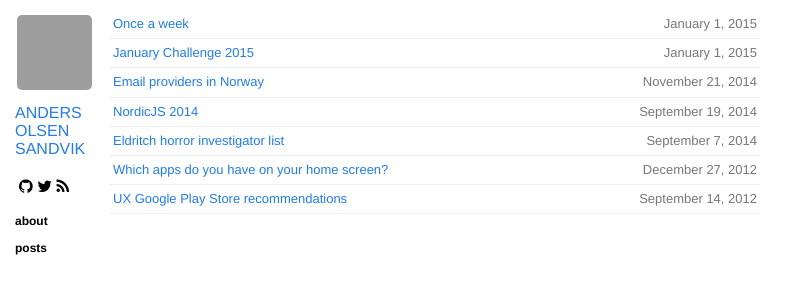
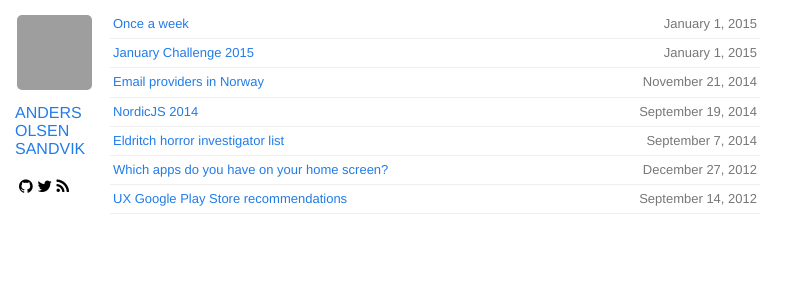
Before and after one commit to Andersos/andersos.net, a Jekyll site: the page built from index.html, in a window 1280 px wide. Shown: the top 300 px of the page, without its empty margins (0-808 px from the left). Built offline with Jekyll 4.4.1, drawn with Linux system fonts in a browser that asks for light colours; nearby versions of some CDN libraries; Markdown is read by kramdown in place of the engine named in the settings; grey boxes are pictures that could not be loaded.

Commit message:
Update default.html

```diff
--- a/_layouts/default.html
+++ b/_layouts/default.html
@@ -35,13 +35,6 @@
             <a href="https://twitter.com/Andersos" target="_blank"><i class="fa fa-twitter"></i></a>
             <a href="{{ site.baseurl }}atom.xml"><i class="fa fa-rss"></i></a>
         </section>
-
-        <section class="sections">
-            <ul>
-                <li><a href="{{ site.baseurl }}about.html">about</a></li>
-                <li><a href="{{ site.baseurl }}">posts</a></li>
-            </ul>
-        </section>
     </section>
 
     {{ content }}
```
